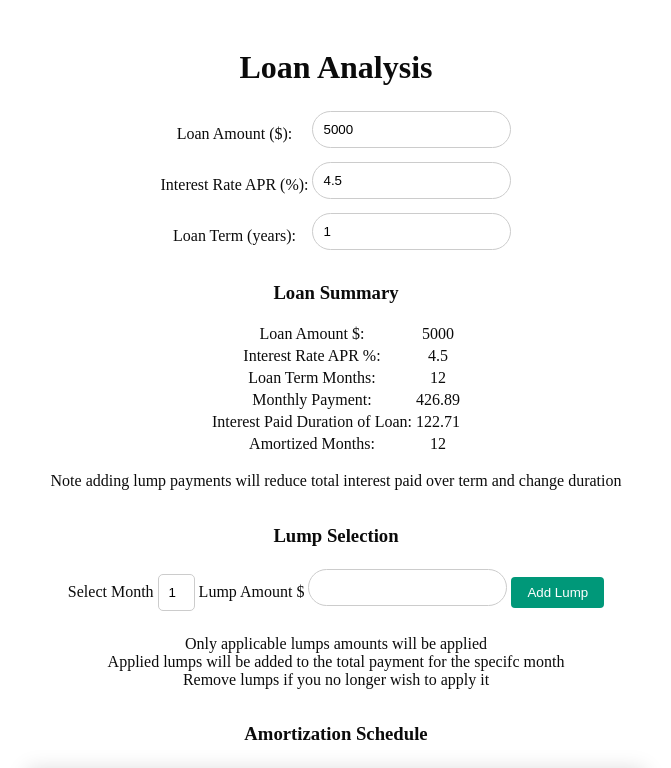
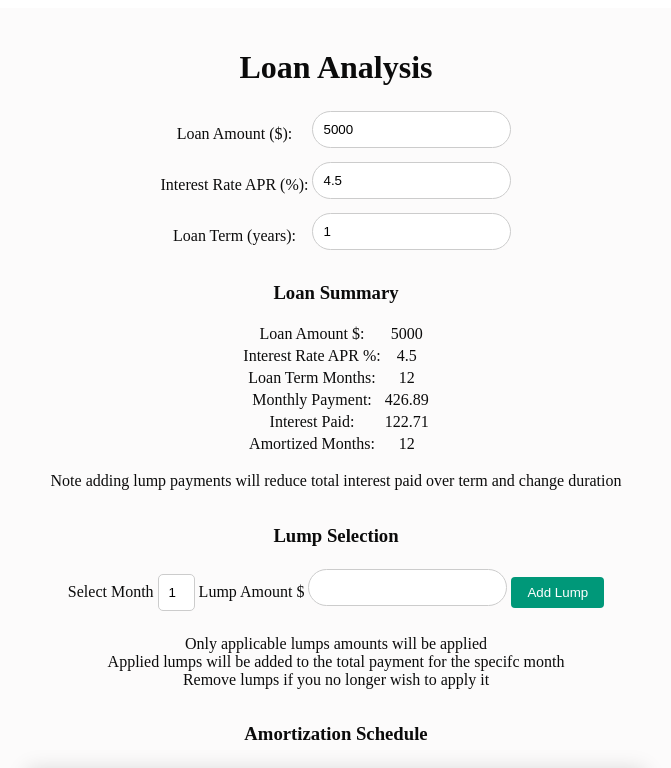
Before and after one commit to sanvirk99/loan-app, a React (Vite) app: page / in a window 1280 px wide. Shown: the top 768 px of the page, without its empty margins (304-975 px from the left). Built offline with nearby package versions, Linux system fonts and the light colour scheme.

Commit message:
loan info change

```diff
--- a/src/App.jsx
+++ b/src/App.jsx
@@ -88,7 +88,7 @@ function App() {
               <td>{monthlyPayment.toFixed(2)}</td>
             </tr>
             <tr>
-              <td>Interest Paid Duration of Loan:</td>
+              <td>Interest Paid:</td>
               <td>{totalInterest.toFixed(2)}</td>
             </tr>
             <tr>
--- a/src/styles/input.css
+++ b/src/styles/input.css
@@ -3,7 +3,7 @@
   width: auto;
   margin: 0 auto;
   padding: 20px;
-  background-color: rgb(255, 255, 255);
+  background-color: rgb(252, 251, 251);
   border-radius: 5px;
   display: flex;
   flex-direction: column;
```
